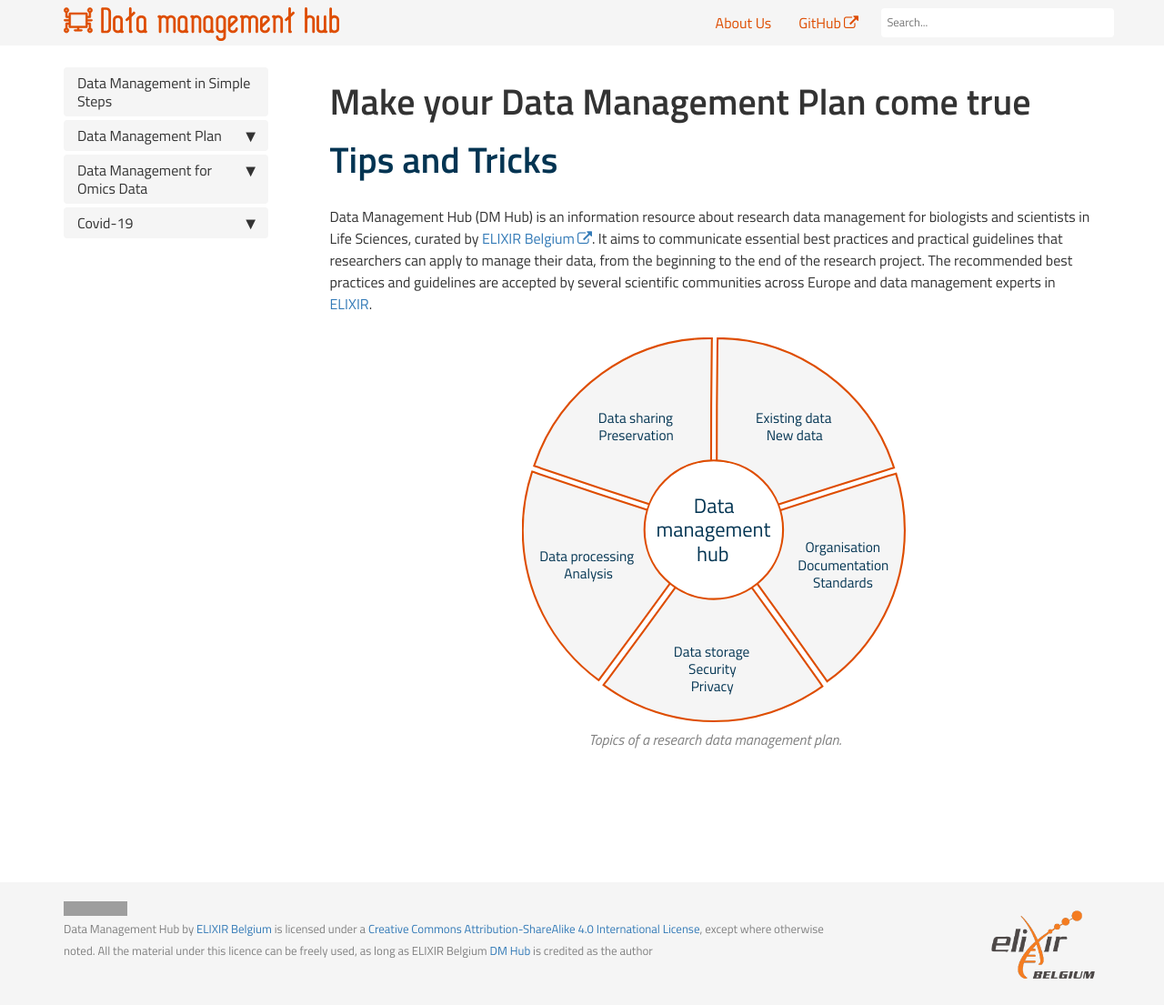
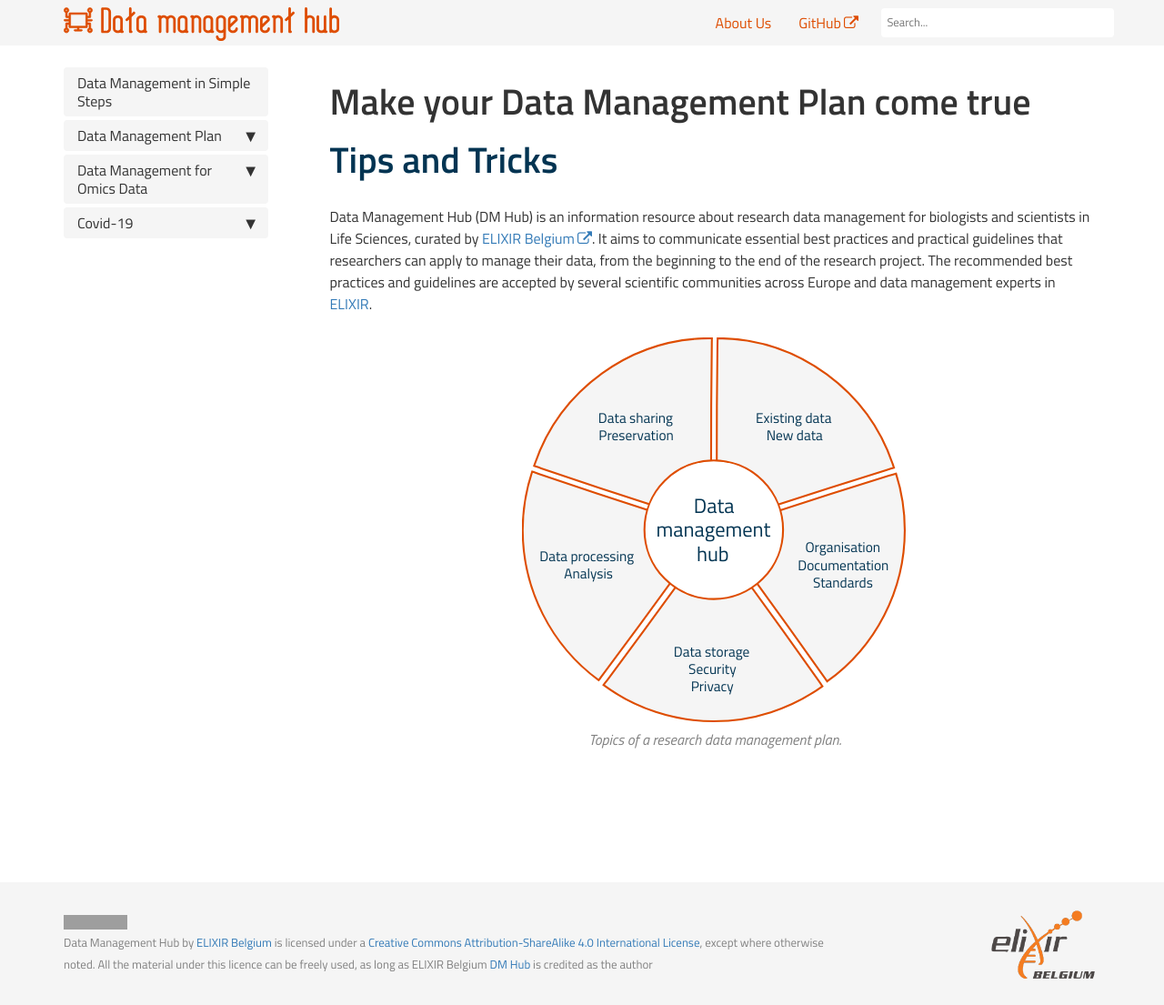
Before and after one commit to ELIXIR-Belgium/rdm-guide, a Jekyll site: the page built from index.md, in a window 1280 px wide. Shown: the whole page at 91% size. Built offline with Jekyll 4.4.1, drawn with Linux system fonts in a browser that asks for light colours; grey boxes are pictures that could not be loaded.

Commit message:
Update footer.html

```diff
--- a/_includes/footer.html
+++ b/_includes/footer.html
@@ -1,7 +1,7 @@
 <footer id="footer" class="site-footer">
     <div class="container">
         <div class="row">
-            <div class="col-sm-12 col-md-9">
+            <div class="col-sm-12 col-md-9 footer-block">
                 <a class="no_icon" rel="license" href="http://creativecommons.org/licenses/by-sa/4.0/"><img
                         alt="Creative Commons License" style="width: 70px;"
                         src="https://i.creativecommons.org/l/by-sa/4.0/88x31.png" /></a><br /><span
```
